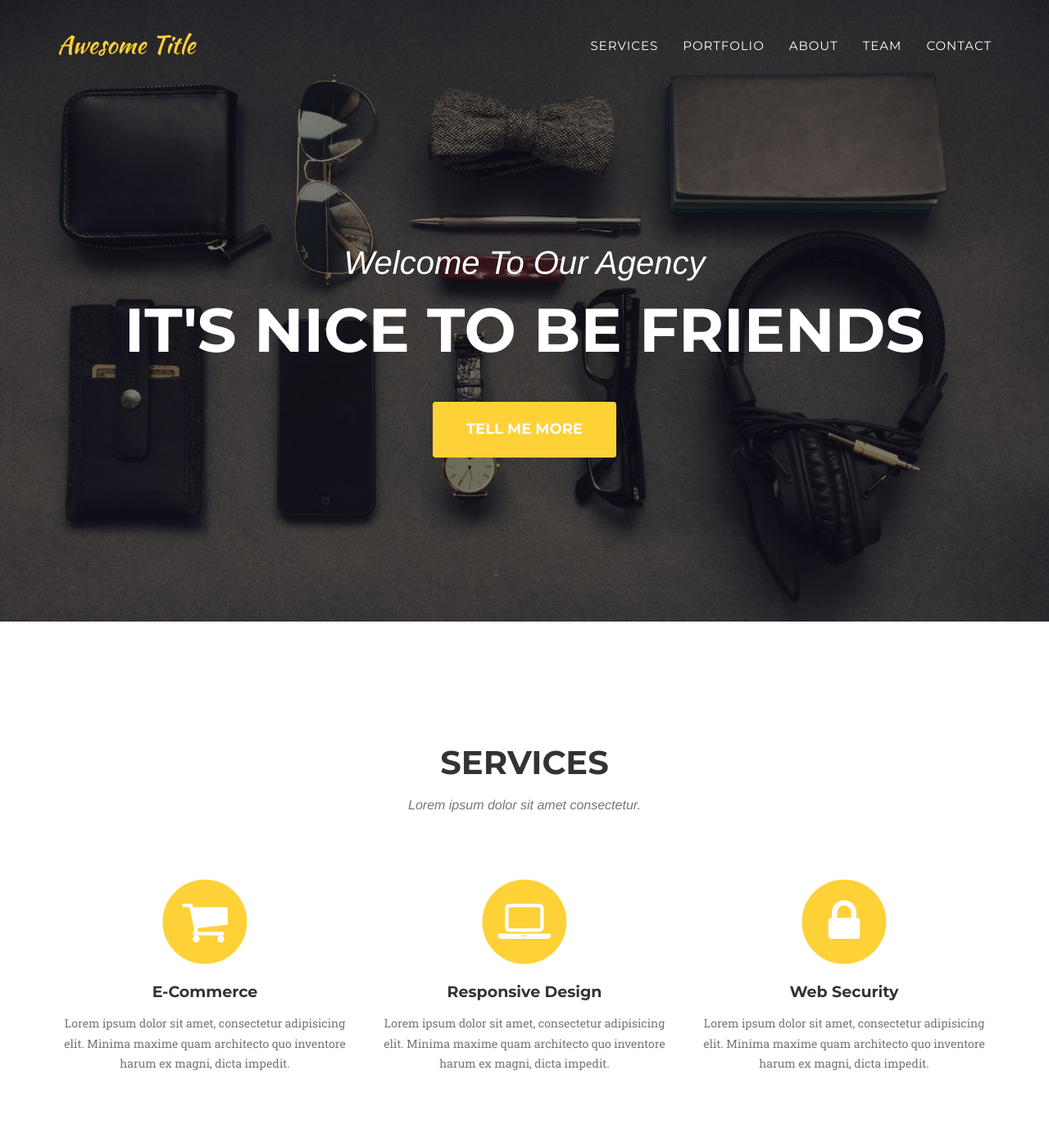
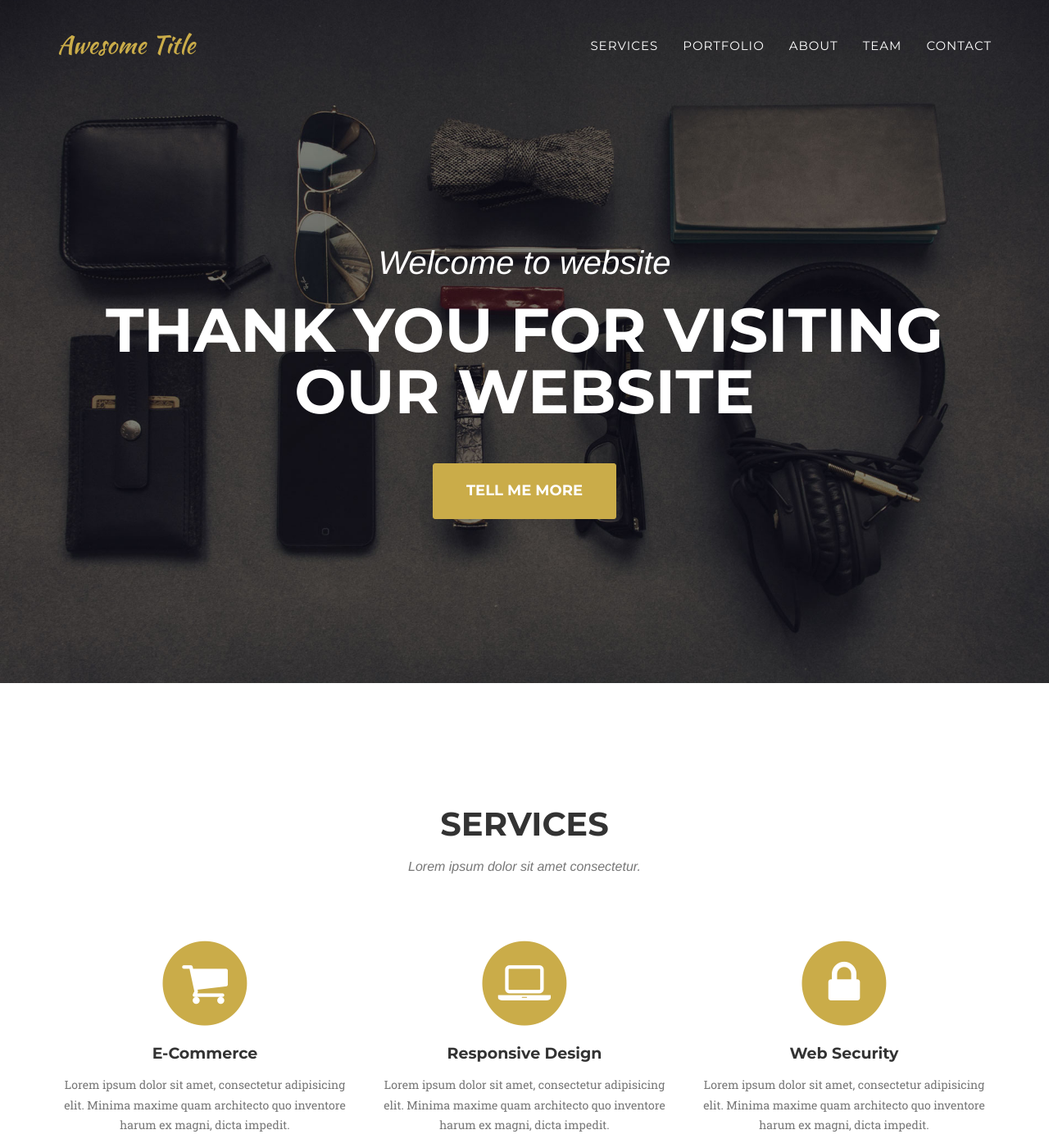
Before and after one commit to heydavid-dev/crash-test-dummy-4, a Jekyll site: the page built from index.html, in a window 1280 px wide and 1400 px high. Shown: the whole window at 82% size. Built offline with Jekyll 4.4.1, drawn with Linux system fonts in a browser that asks for light colours; some web fonts are replaced.

```diff
--- a/_config.yml
+++ b/_config.yml
@@ -1,9 +1,9 @@
-url: https://chickensmitten.github.io
-baseurl: /agency
+url: https://heydavid-dev.github.io
+baseurl: /crash-test-dummy-4
 
 # Site settings
-header_title: Welcome To Our Agency
-header_subtitle: It's Nice to be Friends
+header_title: Welcome to website
+header_subtitle: Thank You for Visiting Our Website
 
 title: Awesome Title
 email: your-email@domain.com
--- a/_data/template.yml
+++ b/_data/template.yml
@@ -1,7 +1,7 @@
 # Color settings (hex-codes without the leading hash-tag)
 color:
-  primary: fed136
-  secondary: fec503
+  primary: caac49
+  secondary: 0190fe
   secondary-dark: 333
   muted: 777
 
```
